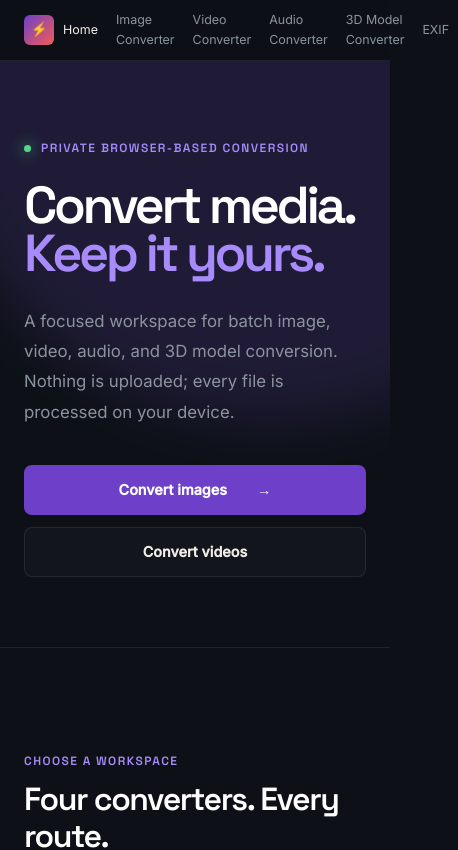
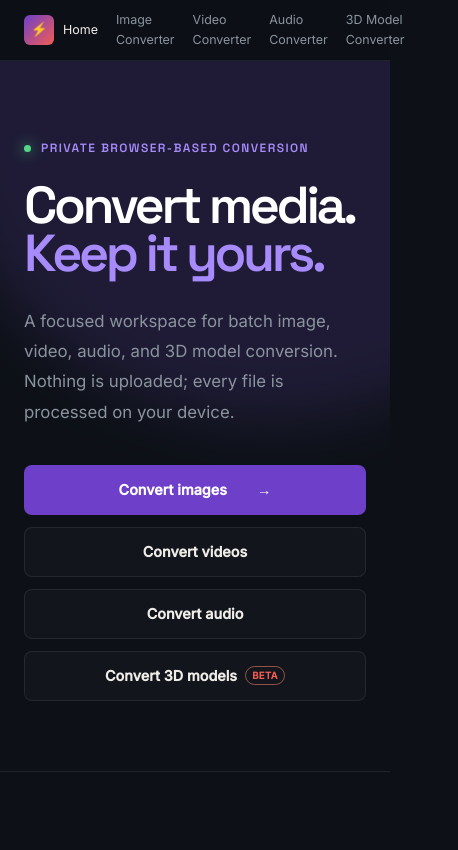
Before and after one commit to TakuKobayashi/fullstack-media-converter, a Next.js app in the folder apps/web/: page / in a window 390 px wide. Shown: the top 850 px of the page, 458 px wide, since content can reach past the window. Built offline with nearby package versions, Linux system fonts and the light colour scheme; no server answers.

Commit message:
導線を増やしてベータ表記

```diff
--- a/apps/web/src/app/page.tsx
+++ b/apps/web/src/app/page.tsx
@@ -23,6 +23,7 @@ export default function HomePage() {
       icon: '◫',
       formats: IMAGE_INPUT_FORMAT_LABELS,
       accent: 'violet',
+      beta: false,
     },
     {
       href: '/video-converter',
@@ -30,6 +31,7 @@ export default function HomePage() {
       icon: '▶',
       formats: VIDEO_INPUT_FORMAT_LABELS,
       accent: 'coral',
+      beta: false,
     },
     {
       href: '/audio-converter',
@@ -37,6 +39,7 @@ export default function HomePage() {
       icon: '♫',
       formats: AUDIO_INPUT_FORMAT_LABELS,
       accent: 'violet',
+      beta: false,
     },
     {
       href: '/model3d-converter',
@@ -44,6 +47,7 @@ export default function HomePage() {
       icon: '◇',
       formats: MODEL3D_INPUT_FORMAT_LABELS,
       accent: 'coral',
+      beta: true,
     },
   ] as const;
   return (
@@ -67,6 +71,13 @@ export default function HomePage() {
                 </Link>
                 <Link href={localizedPath('/video-converter')} className={s.ctaSecondary}>
                   {t('home.videoCta')}
+                </Link>
+                <Link href={localizedPath('/audio-converter')} className={s.ctaSecondary}>
+                  {t('home.audioCta')}
+                </Link>
+                <Link href={localizedPath('/model3d-converter')} className={s.ctaSecondary}>
+                  {t('home.model3dCta')}
+                  <span className={s.ctaBeta}>{t('home.beta')}</span>
                 </Link>
               </div>
             </div>
@@ -103,7 +114,10 @@ export default function HomePage() {
                     <span className={s.cardNumber}>{converter.number}</span>
                     <span className={s.cardIcon}>{converter.icon}</span>
                   </div>
-                  <h3>{t(`home.converters.${index}.title`)}</h3>
+                  <h3>
+                    {t(`home.converters.${index}.title`)}
+                    {converter.beta && <span className={s.cardBeta}>{t('home.beta')}</span>}
+                  </h3>
                   <p>
                     {t(`home.converters.${index}.description`, {
                       formats: converter.formats.join(locale === 'ja' ? '・' : ', '),
--- a/apps/web/src/components/Nav.tsx
+++ b/apps/web/src/components/Nav.tsx
@@ -14,8 +14,7 @@ export default function Nav() {
     { href: localizedPath('/image-converter'), label: t('nav.image') },
     { href: localizedPath('/video-converter'), label: t('nav.video') },
     { href: localizedPath('/audio-converter'), label: t('nav.audio') },
-    { href: localizedPath('/model3d-converter'), label: t('nav.model3d') },
-    { href: localizedPath('/export-exif'), label: t('nav.exif') },
+    { href: localizedPath('/model3d-converter'), label: t('nav.model3d'), beta: true },
   ];
   return (
     <nav className={s.nav}>
@@ -31,7 +30,8 @@ export default function Nav() {
               href={l.href}
               className={`${s.link} ${path === l.href ? s.linkActive : ''}`}
             >
-              {l.label}
+              <span>{l.label}</span>
+              {l.beta && <span className={s.betaBadge}>{t('nav.beta')}</span>}
             </Link>
           ))}
         </div>
--- a/apps/web/src/i18n/messages.ts
+++ b/apps/web/src/i18n/messages.ts
@@ -7,6 +7,7 @@ export const messages = {
       audio: 'Audio Converter',
       model3d: '3D Model Converter',
       exif: 'EXIF',
+      beta: 'Beta',
     },
     footer: {
       image: 'Image Converter',
@@ -24,6 +25,9 @@ export const messages = {
         'A focused workspace for batch image, video, audio, and 3D model conversion. Nothing is uploaded; every file is processed on your device.',
       imageCta: 'Convert images',
       videoCta: 'Convert videos',
+      audioCta: 'Convert audio',
+      model3dCta: 'Convert 3D models',
+      beta: 'Beta',
       sectionEyebrow: 'Choose a workspace',
       sectionTitle: 'Four converters. Every route.',
       sectionIntro:
@@ -161,6 +165,9 @@ export const messages = {
     },
     model3d: {
       badge: '3D Model Converter',
+      betaTitle: 'This feature is currently in beta',
+      betaNotice:
+        'Some models may not convert correctly. Materials, textures, transparency, bones, and other format-specific data can look different or be omitted in the converted file. Keep your original files and verify the result before using it.',
       title: 'Static 3D Model',
       suffix: 'Converter',
       subtitle: 'Convert {{inputs}} models to {{outputs}} without uploading them.',
@@ -215,6 +222,7 @@ export const messages = {
       audio: '音声変換',
       model3d: '3Dモデル変換',
       exif: 'EXIF',
+      beta: 'ベータ',
     },
     footer: {
       image: '画像変換',
@@ -232,6 +240,9 @@ export const messages = {
         '画像、動画、音声、3Dモデルをまとめて変換できるシンプルなワークスペースです。ファイルはアップロードされず、すべてお使いの端末内で処理されます。',
       imageCta: '画像を変換する',
       videoCta: '動画を変換する',
+      audioCta: '音声を変換する',
+      model3dCta: '3Dモデルを変換する',
+      beta: 'ベータ',
       sectionEyebrow: '変換ツールを選択',
       sectionTitle: '4つのツールですべての変換に対応',
       sectionIntro:
@@ -367,6 +378,9 @@ export const messages = {
     },
     model3d: {
       badge: '3Dモデル変換ツール',
+      betaTitle: '3Dモデル変換機能はベータ版です',
+      betaNotice:
+        'モデルによっては正常に変換できない場合があります。変換後は、マテリアル、テクスチャ、透過、ボーンなどの情報が元のモデルと異なったり、一部失われたりする可能性があります。元ファイルを保管し、変換結果を確認してからご利用ください。',
       title: '静的3Dモデル',
       suffix: '変換',
       subtitle: '{{inputs}}を{{outputs}}へ、アップロードせずに変換できます。',
--- a/apps/web/src/styles/home.module.css
+++ b/apps/web/src/styles/home.module.css
@@ -83,6 +83,7 @@
 }
 .ctaGroup {
   display: flex;
+  flex-wrap: wrap;
   gap: 12px;
   margin-top: 38px;
 }
@@ -116,6 +117,22 @@
 }
 .ctaSecondary:hover {
   border-color: rgba(255, 255, 255, 0.22);
+}
+.ctaBeta,
+.cardBeta {
+  display: inline-flex;
+  align-items: center;
+  border: 1px solid rgba(255, 132, 109, 0.55);
+  border-radius: 999px;
+  color: var(--coral);
+  font-weight: 700;
+  letter-spacing: 0.04em;
+  text-transform: uppercase;
+}
+.ctaBeta {
+  margin-left: 8px;
+  padding: 1px 6px;
+  font-size: 0.6rem;
 }
 .heroVisual {
   position: relative;
@@ -269,10 +286,18 @@
   font-size: 1.2rem;
 }
 .converterCard h3 {
+  display: flex;
+  align-items: center;
+  flex-wrap: wrap;
+  gap: 10px;
   margin-bottom: 14px;
   color: var(--white);
   font-size: clamp(1.65rem, 3vw, 2.25rem);
   font-weight: 600;
+}
+.cardBeta {
+  padding: 2px 7px;
+  font-size: 0.62rem;
 }
 .converterCard > p {
   max-width: 490px;
--- a/apps/web/src/styles/nav.module.css
+++ b/apps/web/src/styles/nav.module.css
@@ -41,6 +41,9 @@
   gap: 4px;
 }
 .link {
+  display: inline-flex;
+  align-items: center;
+  gap: 5px;
   padding: 6px 14px;
   border-radius: var(--radius-sm);
   font-size: 0.875rem;
@@ -48,6 +51,17 @@
   transition:
     color 0.15s,
     background 0.15s;
+}
+.betaBadge {
+  padding: 1px 5px;
+  border: 1px solid rgba(255, 132, 109, 0.55);
+  border-radius: 999px;
+  color: var(--coral);
+  font-size: 0.58rem;
+  font-weight: 700;
+  line-height: 1.35;
+  letter-spacing: 0.04em;
+  text-transform: uppercase;
 }
 .link:hover {
   color: var(--cream);
@@ -68,4 +82,7 @@
     padding-inline: 9px;
     font-size: 0.78rem;
   }
+  .betaBadge {
+    display: none;
+  }
 }
```
Also changed, not shown: apps/web/src/components/UniversalModel3dConverter.tsx (+9 -0 lines), apps/web/src/styles/converter.module.css (+29 -0 lines).
